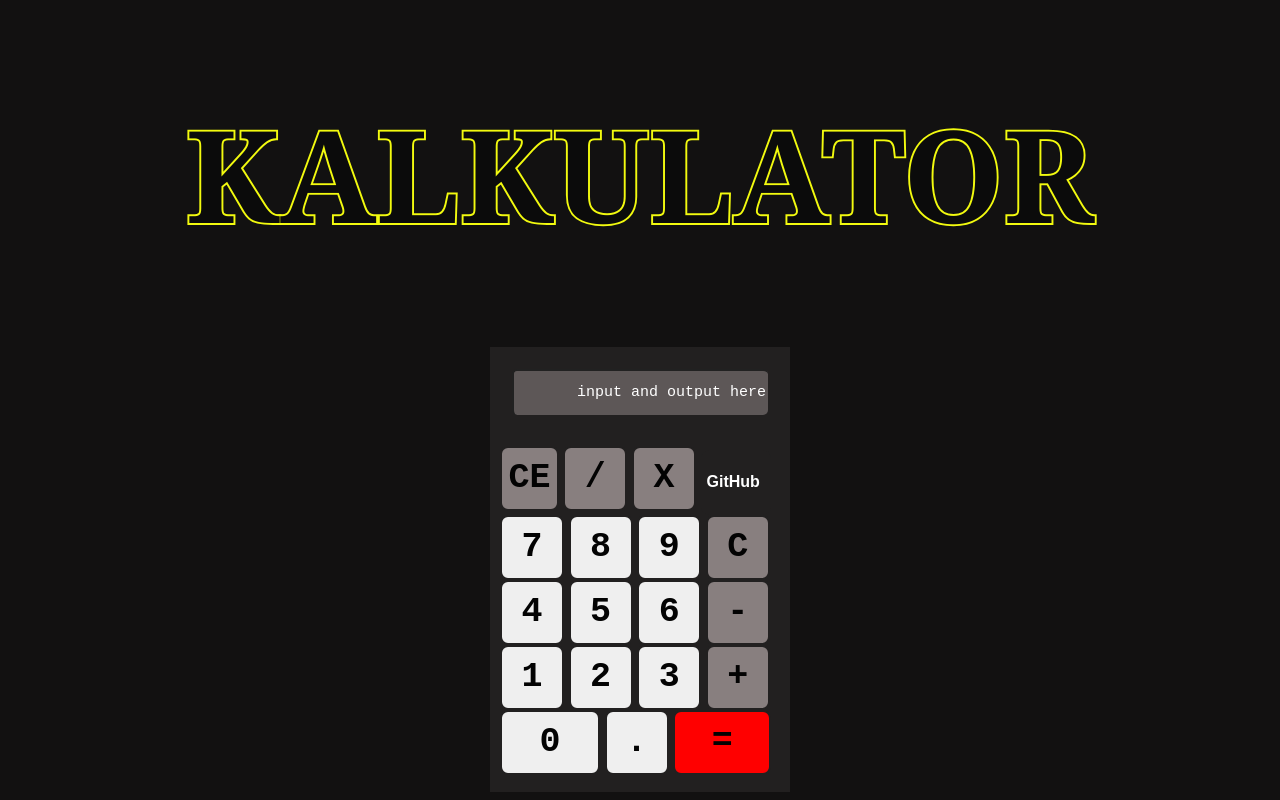
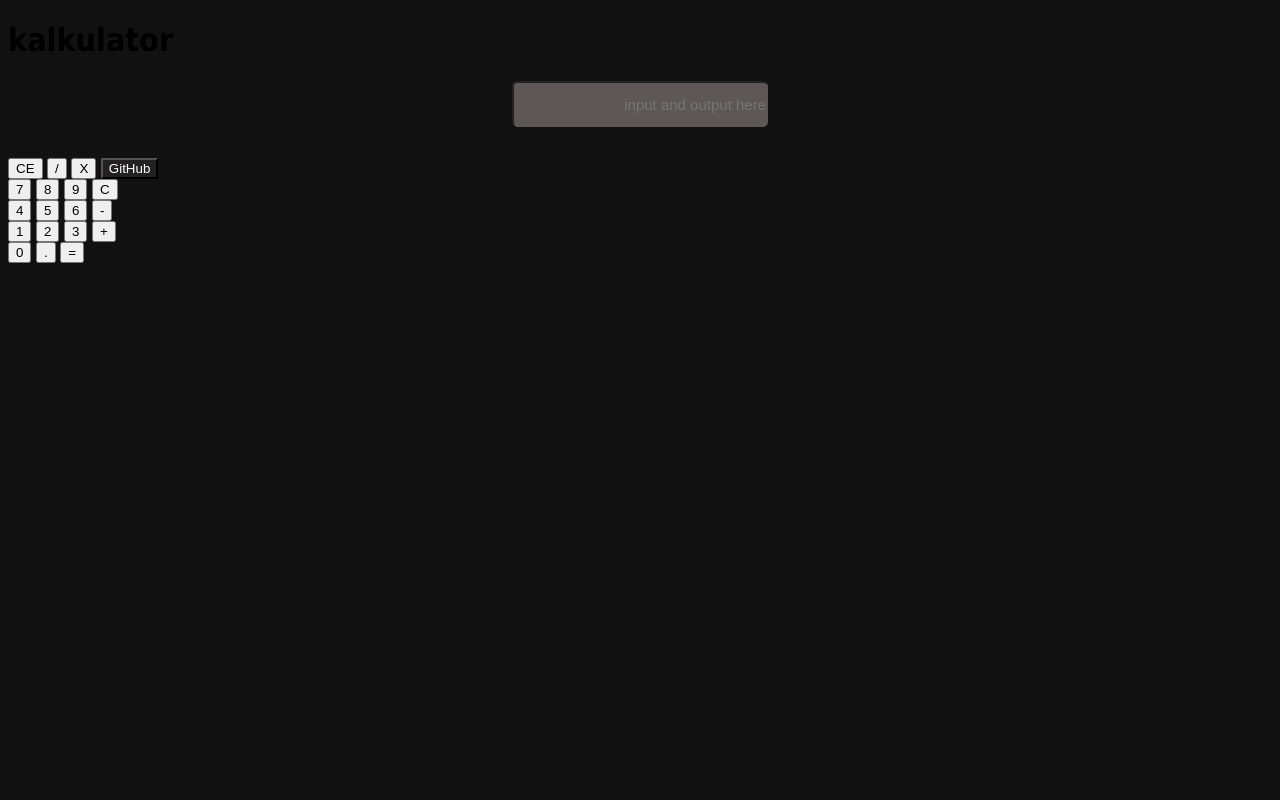
Before and after one commit to CodeMaster-D/Simple-calculator-by-using-html-css-js, a plain HTML site: page index.html in a window 1280 px wide. Drawn offline with Linux system fonts and the light colour scheme.

Commit message:
Update index.html

```diff
--- a/index.html
+++ b/index.html
@@ -5,142 +5,33 @@
   <meta name="viewport" content="width=device-width, initial-scale=1.0">
   <title>kalkulator</title>
   <link rel="stylesheet" href="kalkulator.css">
-    <link rel="icon"href="dijob_store icon.png"
+  <link rel="icon" href="dijob_store_icon.png">
 </head>
 <body>
   <h1 data-text="kalkulator">kalkulator</h1>
 
-</body>
-</html>
-    <style>
-        .calculator {
-            width: 280px;
-            height: 425px;
-            margin:  auto;
-           padding:10px;
-
-            background-color: rgb(34, 32, 32);
-        }
-        input[type="text"], input[type="button"] {
-            width: 64px;
-            height: 65px;
-            font-size: 35px;
-            border-radius: 8px;
-            font-weight: 900;
-            text-align: center;
-            border-top:2px solid rgb(34, 32, 32);
-            border-right: 2px solid rgb(34, 32, 32);
-             border-left: 2px solid rgb(34, 32, 32);
-             border-bottom: 2px solid rgb(34, 32, 32);
-
-
-
-
-        }
-        #hasil{
-            width: 98px;
-            background-color: red;
-        }
-        #nol{
-            width:100px;
-        }
-        #github{
-            width:70px;
-            border-top: rgb(47, 45, 45);
-            border-left: black;
-            border-right: rgb(47, 45, 45);
-            border-bottom: rgb(47, 45, 45);
-            font-size: 16px;
-            text-align: left;
-            font-family:sans-serif;
-            font-weight: 800;
-        }
-        #ce{
-            background-color: rgb(136, 127, 127);
-            width: 21%;
-
-
-        }
-        #bagi{
-            background-color: rgb(136, 127, 127);
-
-        }
-        #c{
-            background-color: rgb(136, 127, 127);
-            font-weight: 900;
-        }
-        #x{
-            background-color: rgb(136, 127, 127);
-        }
-        #minus{
-            background-color: rgb(136, 127, 127);
-        }
-        #plus{
-            background-color: rgb(136, 127, 127);
-        }
-    input{
-            font-family: 'Courier New', Courier, monospace;
-            font-size: 5px;
-            text-align: center;
-            color: rgb(3, 3, 3);
-        }
-        h1{
-    position:relative;
-    font-size: 10vw;
-    color: #f2f2f3;
-    -webkit-text-stroke: 0.3vw #f2fa0f;
-    text-transform: uppercase;
-    font-family:Georgia, 'Times New Roman', Times, serif
-
-}
-h1{
-    text-align:center;
-}
-
-        h1::before{
-    content:attr(data-text);
-    position: absolute;
-    top: 0;
-    left: 0;
-    width: 0;
-    height: 95%;
-    color: #0b0b0b;
-    -webkit-text-stroke: 0vw #30b9f3;
-    border-right: 2px solid #08010100;
-    overflow:hidden;
-    animation: animate 6s linear infinite;
-
-}
-::-webkit-input-placeholder{
-    color: white;
-}
-
-</style>
-</head>
-<body>
-
   <div class="calculator">
-        <input placeholder="input and output here"  id="display">
+    <input type="text" placeholder="input and output here" id="display">
     <br>
     <input type="button" id="ce" value="CE" onclick="backspace()">
-        <input type="button"id="bagi" value="/" onclick="addToDisplay('/')">
-        <input type="button" id="x"value="X" onclick="addToDisplay('*')">
-        <input type="button"id="github" value="GitHub" onclick="addToDisplay('yameteeeehhhhhh')">
+    <input type="button" id="bagi" value="/" onclick="addToDisplay('/')">
+    <input type="button" id="x" value="X" onclick="addToDisplay('*')">
+    <input type="button" id="github" value="GitHub" onclick="window.location.href='https://github.com/Djob-misael-m'">
     <br>
     <input type="button" value="7" onclick="addToDisplay('7')">
     <input type="button" value="8" onclick="addToDisplay('8')">
     <input type="button" value="9" onclick="addToDisplay('9')">
-        <input type="button"id="c" value="C" onclick="clearDisplay('C')">
+    <input type="button" id="c" value="C" onclick="clearDisplay('C')">
     <br>
     <input type="button" value="4" onclick="addToDisplay('4')">
     <input type="button" value="5" onclick="addToDisplay('5')">
     <input type="button" value="6" onclick="addToDisplay('6')">
-        <input type="button"id="minus" value="-" onclick="addToDisplay('-')">
+    <input type="button" id="minus" value="-" onclick="addToDisplay('-')">
     <br>
     <input type="button" value="1" onclick="addToDisplay('1')">
     <input type="button" value="2" onclick="addToDisplay('2')">
     <input type="button" value="3" onclick="addToDisplay('3')">
-        <input type="button"id="plus" value="+" onclick="addToDisplay('+')">
+    <input type="button" id="plus" value="+" onclick="addToDisplay('+')">
     <br>
     <input type="button" id="nol" value="0" onclick="addToDisplay('0')">
     <input type="button" value="." onclick="addToDisplay('.')">
@@ -162,17 +53,15 @@ h1{
         var result = eval(document.getElementById('display').value);
         document.getElementById('display').value = result;
       } catch (error) {
-                document.getElementById('display').value = 'masukin yang bener woi';
+        document.getElementById('display').value = 'masukkan yang benar woi';
       }
     }
+
     var display = document.getElementById("display")
 
     function backspace () {
       display.value = display.value.slice(0,-1)
     }
-
-
-
   </script>
 </body>
 </html>
```
Lines whose indentation alone changed are shown as unchanged.
